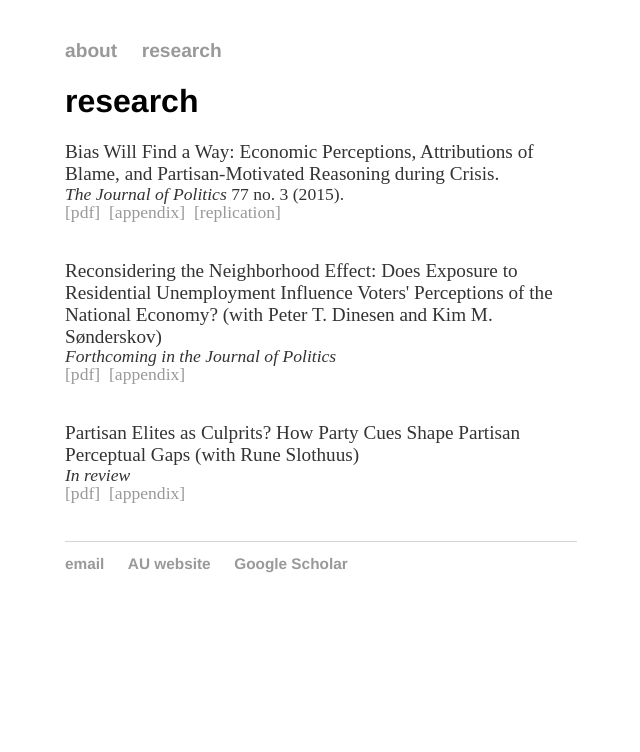
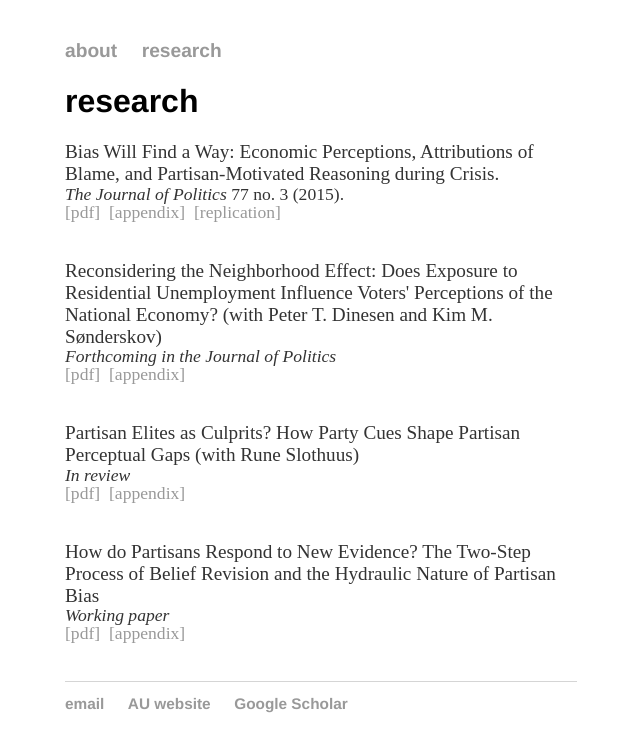
Before and after one commit to mbisgaard/mbisgaard.github.io, a Jekyll site: the page built from research/index.html, in a window 1280 px wide. Shown: the top 752 px of the page, without its empty margins (319-959 px from the left). Built offline with Jekyll 4.4.1, drawn with Linux system fonts in a browser that asks for light colours.

Commit message:
Update index.html

```diff
--- a/research/index.html
+++ b/research/index.html
@@ -28,4 +28,12 @@ title: mbisgaard::research
 
 	<p>&nbsp;</p>
 
+	<pentry>How do Partisans Respond to New Evidence? The Two-Step Process of Belief Revision and the Hydraulic Nature of Partisan Bias</pentry><br>
+	<p1><i>Working paper</i>
+	<br><a href="https://www.dropbox.com/s/52f6xzkykxpd7c4/newevidence-MB.pdf?dl=0">[pdf]</a>
+	&nbsp;<a href="https://www.dropbox.com/s/h8mbfngzpngclhu/SI_newevidence-MB.pdf?dl=0">[appendix]</a></p1>
+
+	<p>&nbsp;</p>
+
+
 </div><!-- /.blurb -->
```
